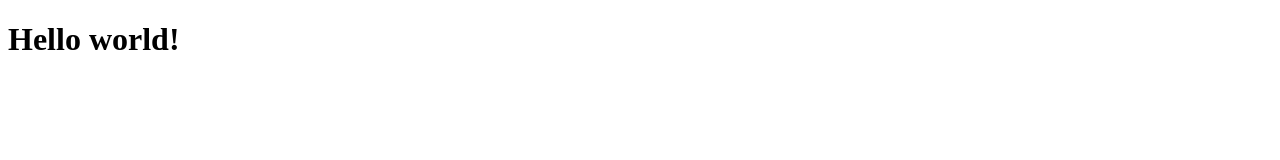
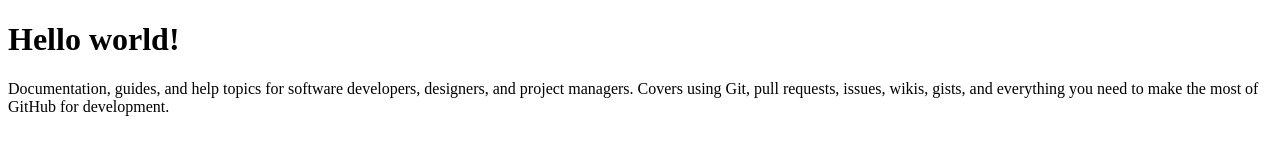
Before and after one commit to OkaOka-502/okaoka520, a plain HTML site: page index.html in a window 1280 px wide. Drawn offline with Linux system fonts and the light colour scheme.

Commit message:
Menambahkan Paragraph

```diff
--- a/index.html
+++ b/index.html
@@ -8,5 +8,6 @@
 </head>
 <body>
     <h1>Hello world!</h1>
+    <p>Documentation, guides, and help topics for software developers, designers, and project managers. Covers using Git, pull requests, issues, wikis, gists, and everything you need to make the most of GitHub for development.</p>
 </body>
 </html>
```
